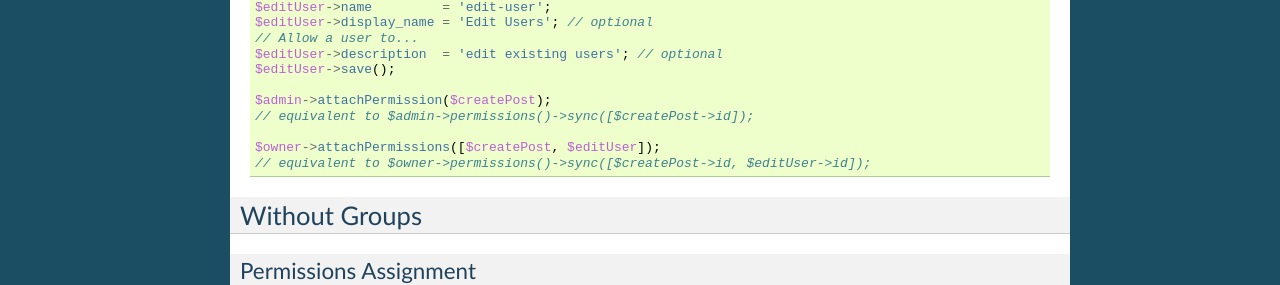
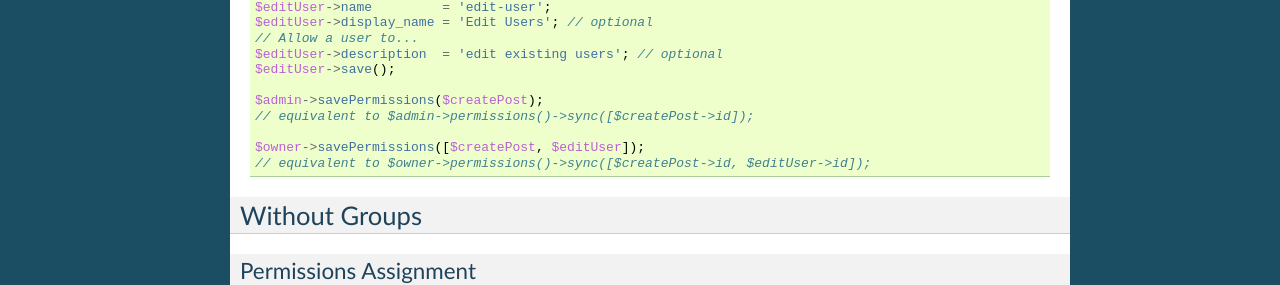
Before and after one commit to santigarcor/laratrust, a Sphinx documentation site: the page built from docs/usage/concepts.rst, in a window 1280 px wide and 900 px high, scrolled down 390 px. Shown: the part 167-452 px from the top of the window. Built offline with Sphinx 7.4.7, drawn with Linux system fonts in a browser that asks for light colours.

Commit message:
Update concepts.rst
As mentioned in issue #70. Didn't realise I could edit documents so easily so sorry for delay on actual change.

```diff
--- a/docs/usage/concepts.rst
+++ b/docs/usage/concepts.rst
@@ -38,10 +38,10 @@ Now we just need to add \ ``Permission``\s to those \ ``Role``\s:
    $editUser->description  = 'edit existing users'; // optional
    $editUser->save();
 
-   $admin->attachPermission($createPost);
+   $admin->savePermissions($createPost);
    // equivalent to $admin->permissions()->sync([$createPost->id]);
 
-   $owner->attachPermissions([$createPost, $editUser]);
+   $owner->savePermissions([$createPost, $editUser]);
    // equivalent to $owner->permissions()->sync([$createPost->id, $editUser->id]);
 
 Without Groups
```
